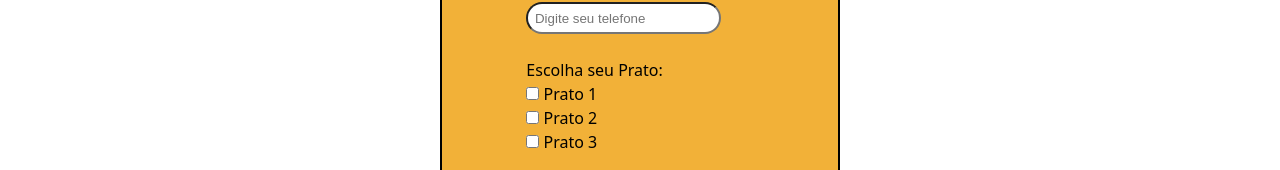
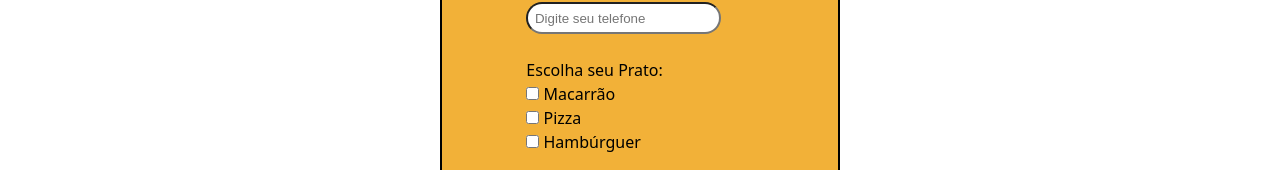
Before and after one commit to PietroMelle/DesafioRapido, a React (Vite) app in the folder DesafioRapido/: page /contato in a window 1280 px wide. Shown: the part 782-952 px from the top of the page. Built offline with nearby package versions, Linux system fonts and the light colour scheme.

Commit message:
nome dos pratos

```diff
--- a/DesafioRapido/src/pages/Page4.jsx
+++ b/DesafioRapido/src/pages/Page4.jsx
@@ -37,10 +37,12 @@ function Page4() {
   function escolherPrato(e) {
     const pratoSelecionado = e.target.value // Valor do select escolhido (clicado)
     const encontrarPrato = pedido.find(pratoArray => pratoArray === pratoSelecionado) // Verifica se o pratoSelecionado está na array (armazendando true se tiver ou false se não tiver)
+
     if (encontrarPrato) { // Se for true => tiver na array
       const novosPratos = pedido.filter((conteudo) => conteudo !== pratoSelecionado)  // Cria uma nova array (filtra) com a condição indicada, no caso, se o prato for diferente do prato escolhido
       setPedido(novosPratos)  // Salvar na variável
-    } else {  // Se for false => não tiver na array
+    }
+    else {  // Se for false => não tiver na array
       const novosPratos = [...pedido, pratoSelecionado] // Criar uma nova array com o prato selecionado
       setPedido(novosPratos)  // Salvar na variável
     }
@@ -143,13 +145,13 @@ function Page4() {
               Escolha seu Prato:
               <br/>
               <input type="checkbox" value="Pedido1" onChange={(e) => escolherPrato(e)}/>
-              <label> Prato 1 </label>
+              <label> Macarrão </label>
               <br/>
               <input type="checkbox" value="Pedido2" onChange={(e) => escolherPrato(e)}/>
-              <label> Prato 2</label>
+              <label> Pizza </label>
               <br/>
               <input type="checkbox" value="Pedido3" onChange={(e) => escolherPrato(e)}/>
-              <label> Prato 3 </label>
+              <label> Hambúrguer </label>
             </label>
 
             <br />
```
